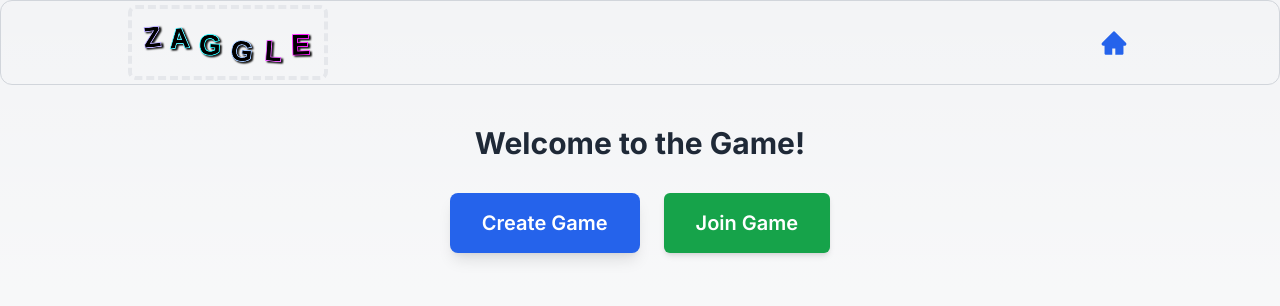
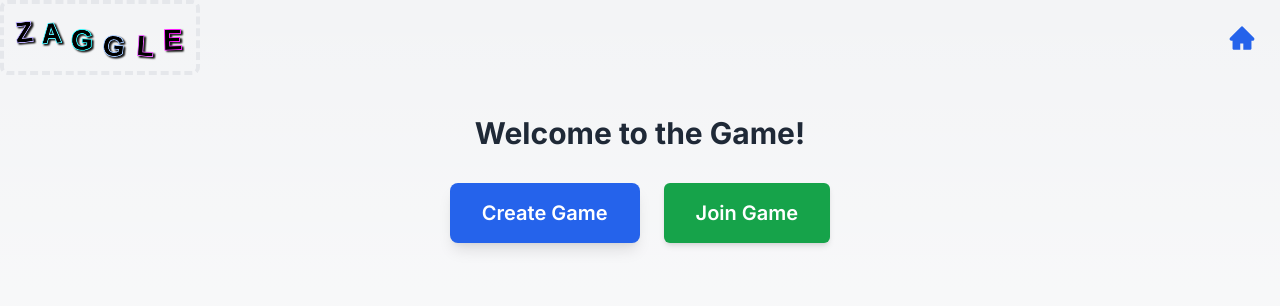
Before and after one commit to tmcgraw13/zaggle, a Next.js app in the folder frontend/: page / in a window 1280 px wide. Shown: the top 306 px of the page. Built offline with nearby package versions, Linux system fonts and the light colour scheme.

Commit message:
Refactor layout and improve styling in PlayerActionPanel, Navbar, and ZaggleLogoAnimation components

```diff
--- a/frontend/src/app/room/(game-components)/PlayerActionPanel.tsx
+++ b/frontend/src/app/room/(game-components)/PlayerActionPanel.tsx
@@ -43,7 +43,7 @@ const PlayerActionPanel: React.FC<PlayerActionPanelProps> = ({
   };
 
   return (
-    <div className="min-h-screen flex flex-col">
+    <div className="h-full flex flex-col">
       <div className="w-16 h-16">
         <CountdownTimer startTime={startTime} />
       </div>
@@ -82,16 +82,13 @@ const PlayerActionPanel: React.FC<PlayerActionPanelProps> = ({
 
         <button
           type="button"
-    className="absolute right-0 -mr-12 rounded-full"
+          className="absolute right-0 rounded-full"
           onClick={() => setShowHistory(true)}
           aria-label="Show word history"
         >
           <AiOutlineInfoCircle size={28} />
         </button>
       </div>
-
-
-
     </div>
   );
 };
--- a/frontend/src/app/room/[code]/page.tsx
+++ b/frontend/src/app/room/[code]/page.tsx
@@ -49,7 +49,7 @@ export default function RoomCode({ params }: { params: { code: string } }) {
         />
       ) : (
         <div className="flex flex-col min-h-screen text-center"
-          style={{ minHeight: "100vh" }}>
+      >
 
           {userName && roomCode ? (
             <>
--- a/frontend/src/components/Navbar.tsx
+++ b/frontend/src/components/Navbar.tsx
@@ -4,28 +4,18 @@ import { AiFillHome } from "react-icons/ai";
 
 const Navbar: React.FC = () => {
   return (
-    <nav className=" w-full border-b border-gray-300   pb-1 pt-1  dark:border-neutral-800   lg:static lg:w-auto lg:rounded-xl lg:border lg:p-1 lg:dark:bg-zinc-800/30">
-      <div className="max-w-5xl mx-auto flex items-center justify-between font-mono text-sm">
-        <div className="flex items-center space-x-4">
+    <nav >
+      <div className="flex items-center justify-between text-sm">
+        <div className="flex items-center">
           <Link href="/" className="flex items-center space-x-2">
-            <div
-              className="border-4 border-dashed  rounded-lg"
-              style={{
-                padding: 0,
-                margin: 0,
-                height: "75px", // Match the height of the parent container
-                width: "200px", // Make the width dynamic, it will take the full width of the parent
-              }}
-            >
-              <ZaggleLogoAnimation />
-            </div>
+            <ZaggleLogoAnimation />
           </Link>
         </div>
         <div className="flex items-center space-x-4">
           <Link href="/" className="flex items-center gap-2 mr-6">
-      <AiFillHome size={28} className="text-blue-600" />
-      <span className="sr-only">Home</span>
-    </Link>
+            <AiFillHome size={28} className="text-blue-600" />
+            <span className="sr-only">Home</span>
+          </Link>
         </div>
       </div>
     </nav>
--- a/frontend/src/components/ZaggleLogoAnimation.tsx
+++ b/frontend/src/components/ZaggleLogoAnimation.tsx
@@ -41,13 +41,15 @@ const ZaggleLogoAnimation = () => {
           },
         });
 
-        const text = new Text({text:letter, style});
+        const text = new Text({ text: letter, style });
         text.anchor.set(0.5);
         text.y = 100;
         logoContainer.addChild(text);
 
         const animation = () => {
-          text.y = app.canvas.height / 2 + Math.sin(app.ticker.lastTime / 100 + index) * 18;
+          text.y =
+            app.canvas.height / 2 +
+            Math.sin(app.ticker.lastTime / 100 + index) * 18;
           text.tint = new Color([
             Math.abs(Math.sin(app.ticker.lastTime / 1000 + index * 0.5)),
             Math.abs(Math.cos(app.ticker.lastTime / 1000 + index * 0.5)),
@@ -75,14 +77,18 @@ const ZaggleLogoAnimation = () => {
           const parentHeight = pixiContainer.current.clientHeight;
 
           // Calculate the scaling factor based on the smaller dimension
-          const scaleFactor = Math.min(parentWidth / totalWidth, parentHeight / 150); // 150 is the height for reference
+          const scaleFactor = Math.min(
+            parentWidth / totalWidth,
+            parentHeight / 150
+          ); // 150 is the height for reference
 
           // Scale the logo container
           logoContainer.scale.set(scaleFactor);
 
           // Center the logo horizontally and vertically
           logoContainer.x = (parentWidth - totalWidth * scaleFactor) / 2;
-          logoContainer.y = (parentHeight - logoContainer.height * scaleFactor) / 2;
+          logoContainer.y =
+            (parentHeight - logoContainer.height * scaleFactor) / 2;
         }
       };
 
@@ -116,13 +122,23 @@ const ZaggleLogoAnimation = () => {
 
   return (
     <div
-      ref={pixiContainer}
+      className="border-4 border-dashed  rounded-lg"
       style={{
-        height: "100%", // Make it fit within the navbar
-        width: "100%",
-        overflow: "hidden", // Hide overflow
+        padding: 0,
+        margin: 0,
+        height: "75px", // Match the height of the parent container
+        width: "200px", // Make the width dynamic, it will take the full width of the parent
       }}
-    />
+    >
+      <div
+        ref={pixiContainer}
+        style={{
+          height: "100%", // Make it fit within the navbar
+          width: "100%",
+          overflow: "hidden", // Hide overflow
+        }}
+      />
+    </div>
   );
 };
 
```
Lines whose indentation alone changed are shown as unchanged.
